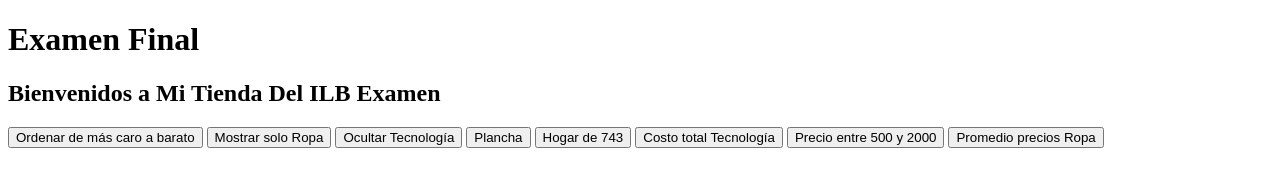
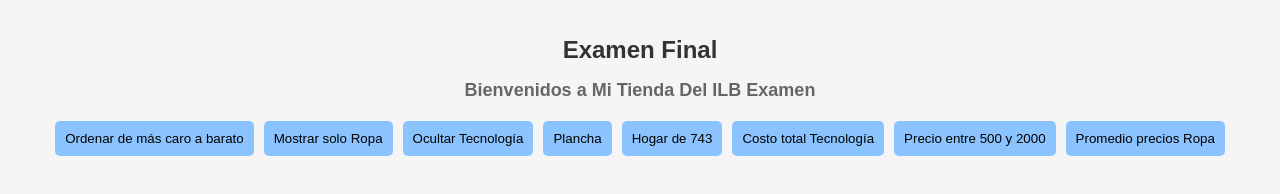
Before and after one commit to yoramruiz-sys/HolaWeb, a plain HTML site: page examen.html in a window 1280 px wide. Drawn offline with Linux system fonts and the light colour scheme.

Commit message:
Update examen.css

```diff
--- a/examen.css
+++ b/examen.css
@@ -1,8 +1,59 @@
-:root {
-	--bg-color: #7daef8;
-	--card-bg: #f87777;
-	--muted-text: #495057;
-	--card-radius: 12px;
-	--card-shadow: 0 6px 18px rgba(67, 96, 134, 0.08);
-	--max-width: 1200px;
+body {
+  font-family: Arial, sans-serif;
+  background-color: #f5f5f5;
+  margin: 0;
+  padding: 20px;
 }
+
+.encabezado {
+  text-align: center;
+  margin-bottom: 20px;
+}
+
+.titulo {
+  color: #333;
+  font-size: 24px;
+}
+
+.subtitulo {
+  color: #666;
+  font-size: 18px;
+}
+
+.contenedor-botones {
+  display: flex;
+  flex-wrap: wrap;
+  justify-content: center;
+  gap: 10px;
+  margin-bottom: 20px;
+}
+
+.btn {
+  background-color: #8bc3ff;
+  color: rgb(0, 0, 0);
+  border: none;
+  padding: 10px 10px;
+  border-radius: 5px;
+  cursor: pointer;
+}
+.contenedor-productos {
+  display: grid;
+  grid-template-columns: repeat(auto-fit, minmax(180px, 1fr));
+  gap: 20px;
+  padding: 20px;
+}
+
+.tarjeta {
+  background-color: white;
+  border-radius: 10px;
+  box-shadow: 0 2px 6px rgba(0,0,0,0.2);
+  text-align: center;
+  padding: 10px;
+}
+
+.tarjeta img {
+  width: 100%;
+  height: 120px;
+  object-fit: cover;
+  border-radius: 10px;
+}
```
